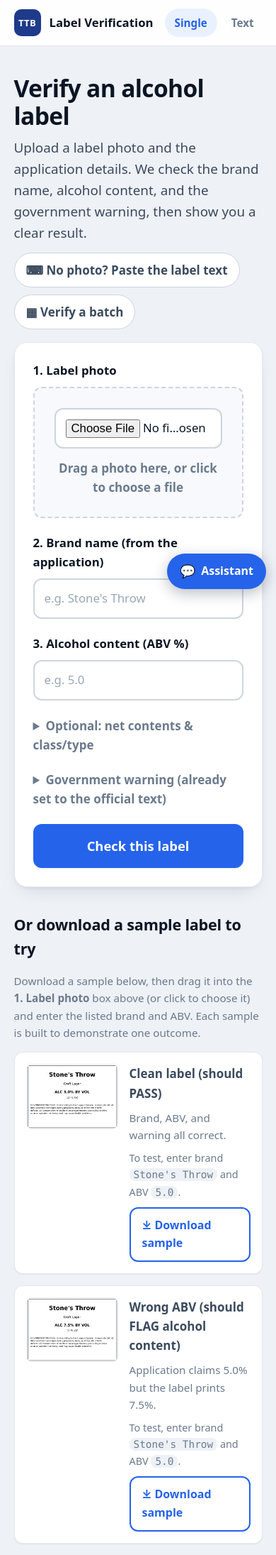
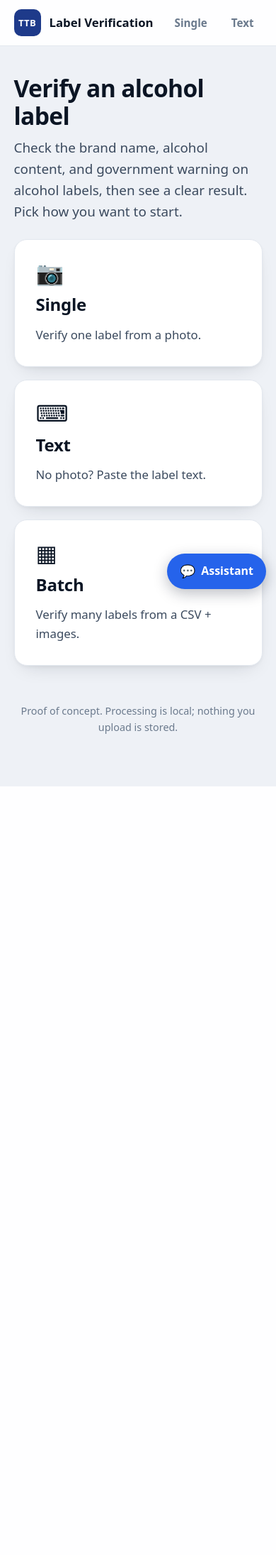
Before and after one commit to jayceparabellum/TTB_AI_Label_Verification_Tool, a FastAPI app: page / in a window 390 px wide; the page is wider, and only the part inside the window is pictured. Shown: the top 2191 px of that part at 71% size. After the commit the page ends 1108 px from the top of that part, so only its background shows below. Run offline with FastAPI, Linux system fonts and the light colour scheme; some libraries are stand-ins or nearby versions.

Commit message:
feat(ui): add home hub page with big Single/Text/Batch buttons (#67)
Add a dedicated landing page at `/` that presents three large, easy-to-read
action buttons — Single, Text, and Batch — each linking to its feature page.

The Single verify form moves from `/` to `/single`; `/` now renders a new
`home.html` hub. Nav, the results back-link, and the assistant page copy are
updated to point at `/single`. New `.hub-*` styles reuse existing design
tokens (surface, border, shadow, accent, ring) and stack to one column on
mobile.

Co-authored-by: jayceparabellum <jayceparabellum@users.noreply.github.com>
Co-authored-by: Claude Opus 4.8 (1M context) <noreply@anthropic.com>

```diff
--- a/app/main.py
+++ b/app/main.py
@@ -57,7 +57,12 @@ async def _security_headers(request: Request, call_next):
 
 
 @app.get("/", response_class=HTMLResponse)
-def index(request: Request):
+def home(request: Request):
+    return templates.TemplateResponse(request, "home.html", {"nav": "home"})
+
+
+@app.get("/single", response_class=HTMLResponse)
+def single_form(request: Request):
     return templates.TemplateResponse(
         request,
         "index.html",
--- a/app/static/style.css
+++ b/app/static/style.css
@@ -109,6 +109,23 @@ textarea.mono { font-family: var(--mono); font-size: .98rem; }
   color: var(--ink-soft); font-weight: 600; text-decoration: none; transition: 150ms ease;
 }
 .mode-link:hover { border-color: var(--accent); color: var(--accent); }
+
+/* --- Home hub: three big actions --- */
+.hub-grid {
+  display: grid; grid-template-columns: repeat(3, 1fr); gap: 18px; margin-top: 24px;
+}
+.hub-card {
+  display: flex; flex-direction: column; align-items: flex-start; gap: 10px;
+  padding: 30px; background: var(--surface); border: 1px solid var(--border);
+  border-radius: var(--r-lg); box-shadow: var(--shadow); text-decoration: none;
+  color: var(--ink); transition: 150ms ease;
+}
+.hub-card:hover { border-color: var(--accent); transform: translateY(-1px); box-shadow: var(--shadow); }
+.hub-card:focus-visible { outline: none; box-shadow: var(--ring); }
+.hub-icon { font-size: 2rem; line-height: 1; }
+.hub-label { font-size: 1.5rem; font-weight: 800; letter-spacing: -.01em; color: var(--ink); }
+.hub-desc { font-size: 1.05rem; color: var(--ink-soft); }
+@media (max-width: 640px) { .hub-grid { grid-template-columns: 1fr; } }
 
 /* --- Dropzone + preview --- */
 .dropzone {
--- a/app/templates/agent.html
+++ b/app/templates/agent.html
@@ -35,7 +35,7 @@
     </form>
   </div>
 
-  <p class="hint">The button verifier on the <a href="/">home page</a> is always
+  <p class="hint">The <a href="/single">single-label verifier</a> is always
     available and returns in under 5 seconds — the assistant is an add-on.</p>
 {% endblock %}
 {% block scripts %}<script src="/static/agent.js" defer></script>{% endblock %}
--- a/app/templates/base.html
+++ b/app/templates/base.html
@@ -13,7 +13,7 @@
       <span class="wordmark-text">Label&nbsp;Verification</span>
     </a>
     <nav class="site-nav">
-      <a href="/"{% if nav is defined and nav == 'single' %} class="active"{% endif %}>Single</a>
+      <a href="/single"{% if nav is defined and nav == 'single' %} class="active"{% endif %}>Single</a>
       <a href="/text"{% if nav is defined and nav == 'text' %} class="active"{% endif %}>Text</a>
       <a href="/batch"{% if nav is defined and nav == 'batch' %} class="active"{% endif %}>Batch</a>
       <a href="/chat"{% if nav is defined and nav == 'chat' %} class="active"{% endif %}>Chat</a>
--- /dev/null
+++ b/app/templates/home.html
@@ -0,0 +1,29 @@
+{% extends "base.html" %}
+{% block title %}TTB Label Verification{% endblock %}
+{% block content %}
+  <h1>Verify an alcohol label</h1>
+  <p class="lead">
+    Check the brand name, alcohol content, and government warning on alcohol
+    labels, then see a clear result. Pick how you want to start.
+  </p>
+
+  <section class="hub-grid" aria-label="Ways to verify a label">
+    <a class="hub-card" href="/single">
+      <span class="hub-icon" aria-hidden="true">📷</span>
+      <span class="hub-label">Single</span>
+      <span class="hub-desc">Verify one label from a photo.</span>
+    </a>
+    <a class="hub-card" href="/text">
+      <span class="hub-icon" aria-hidden="true">⌨</span>
+      <span class="hub-label">Text</span>
+      <span class="hub-desc">No photo? Paste the label text.</span>
+    </a>
+    <a class="hub-card" href="/batch">
+      <span class="hub-icon" aria-hidden="true">▦</span>
+      <span class="hub-label">Batch</span>
+      <span class="hub-desc">Verify many labels from a CSV + images.</span>
+    </a>
+  </section>
+
+  <footer class="foot">Proof of concept. Processing is local; nothing you upload is stored.</footer>
+{% endblock %}
--- a/app/templates/results.html
+++ b/app/templates/results.html
@@ -2,7 +2,7 @@
 {% block title %}Result — TTB Label Verification{% endblock %}
 {% block content %}
   <div class="toolbar no-print">
-    <a class="back" href="/">&larr; Check another label</a>
+    <a class="back" href="/single">&larr; Check another label</a>
     {% if result and result.readable %}
     <button type="button" class="btn-print" data-print>🖨 Print / Save</button>
     {% endif %}
```
Also changed, not shown: tests/test_web.py (+1 -1 lines).
